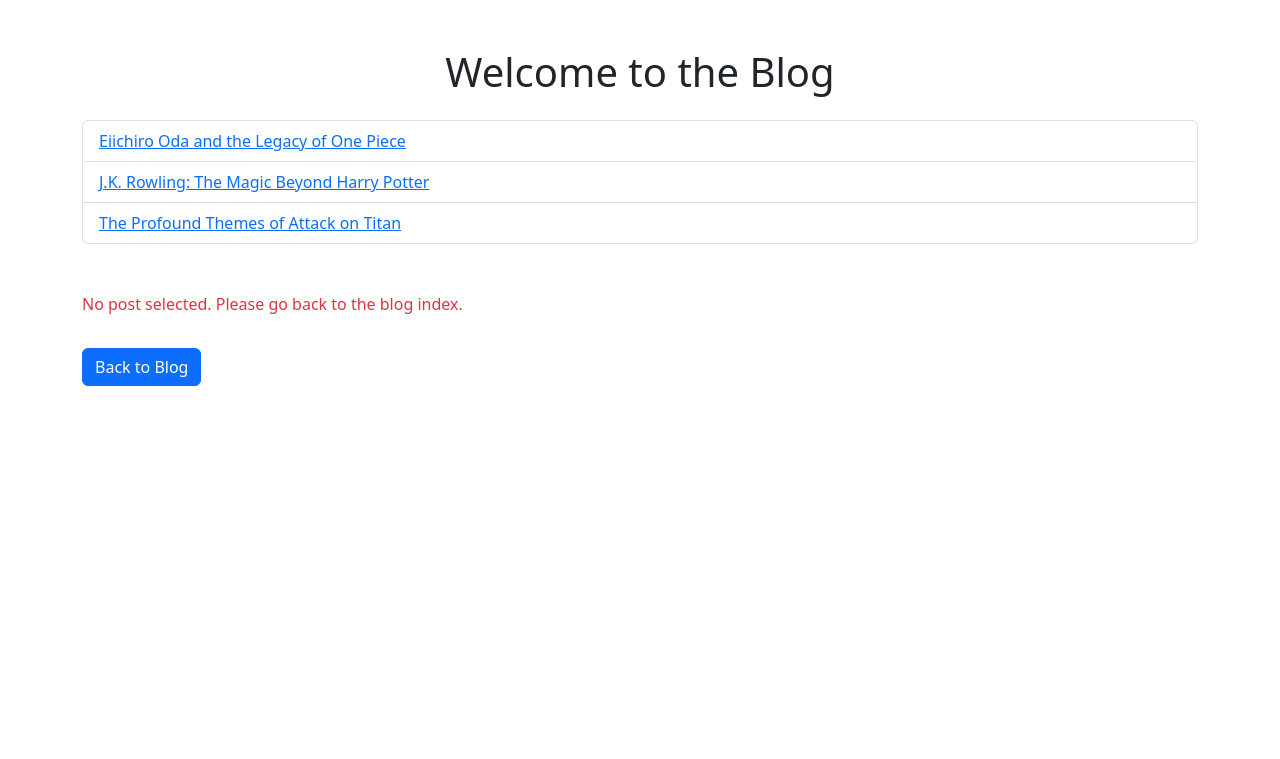
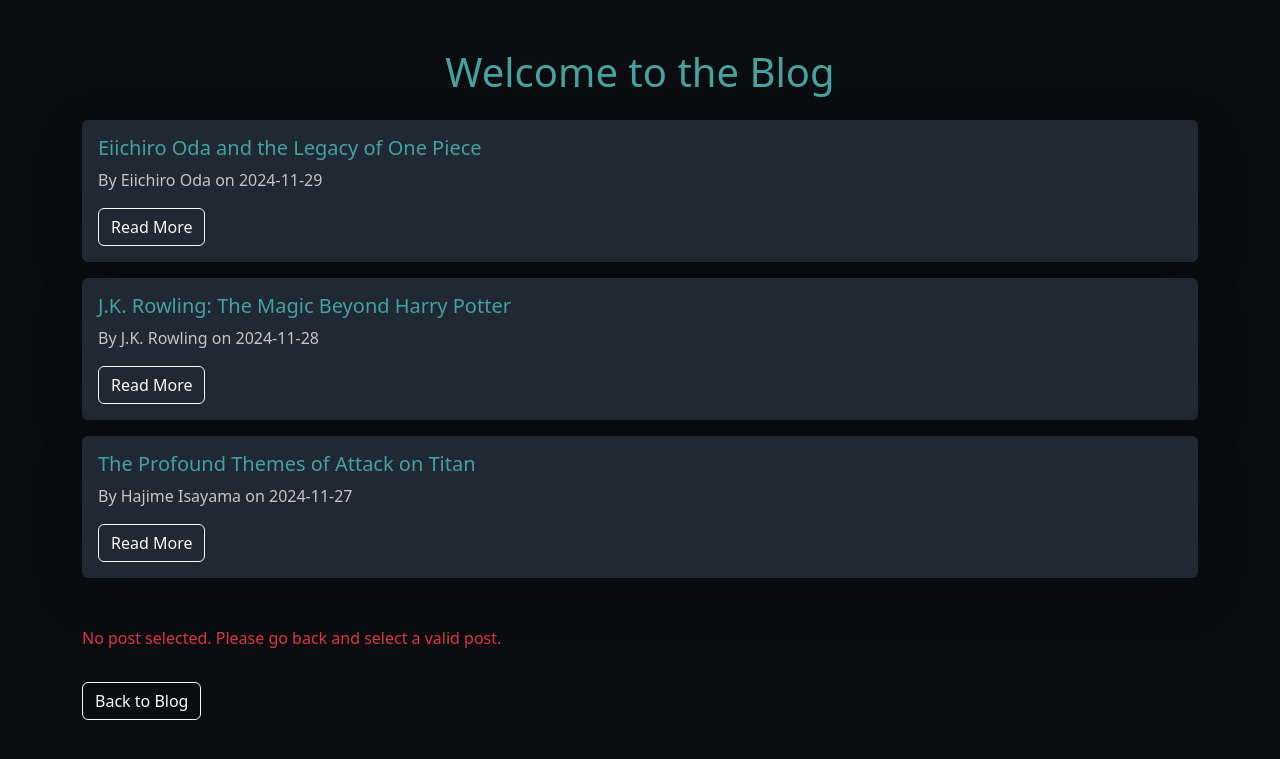
Before and after one commit to dSushant717/ASE230-Assignment4, a PHP site: page /detail.php in a window 1280 px wide. Shown: the top 759 px of the page. Run offline with PHP 8.4, Linux system fonts and the light colour scheme.

Commit message:
final css touches

```diff
--- a/detail.php
+++ b/detail.php
@@ -1,21 +1,24 @@
 <?php
-// Include the blog posts array from the index page
 include 'index.php';
 
-// Function to display the details of a blog post
+// Function to display blog details
 function displayBlogPost($posts, $id) {
     if (isset($posts[$id])) {
         $post = $posts[$id];
-        echo "<h1 class='mb-3'>{$post['title']}</h1>";
-        echo "<p><strong>Author:</strong> {$post['author']}</p>";
-        echo "<p><strong>Date:</strong> {$post['date']}</p>";
-        echo "<div class='mt-4'>{$post['content']}</div>";
+        echo "
+        <div class='card shadow-lg'>
+            <div class='card-body'>
+                <h1 class='text-info'>{$post['title']}</h1>
+                <p class='text-light'>By {$post['author']} on {$post['date']}</p>
+                <p class='mt-4'>{$post['content']}</p>
+            </div>
+        </div>
+        ";
     } else {
         echo "<p class='text-danger'>Post not found. Please go back and select a valid post.</p>";
     }
 }
 
-// Get the post ID from the URL
 $postId = isset($_GET['post_id']) ? (int)$_GET['post_id'] : null;
 ?>
 
@@ -27,6 +30,22 @@ $postId = isset($_GET['post_id']) ? (int)$_GET['post_id'] : null;
     <title>Blog Post</title>
     <!-- Bootstrap CSS -->
     <link href="https://cdn.jsdelivr.net/npm/bootstrap@5.3.0-alpha1/dist/css/bootstrap.min.css" rel="stylesheet">
+    <style>
+        body {
+            background-color: #0b0c10;
+            color: #c5c6c7;
+        }
+        .card {
+            background-color: #1f2833;
+            border: none;
+        }
+        .text-info {
+            color: #45a29e !important;
+        }
+        .text-light {
+            color: #c5c6c7 !important;
+        }
+    </style>
 </head>
 <body>
     <div class="container my-5">
@@ -34,10 +53,10 @@ $postId = isset($_GET['post_id']) ? (int)$_GET['post_id'] : null;
         if ($postId !== null) {
             displayBlogPost($blogPosts, $postId);
         } else {
-            echo "<p class='text-danger'>No post selected. Please go back to the blog index.</p>";
+            echo "<p class='text-danger'>No post selected. Please go back and select a valid post.</p>";
         }
         ?>
-        <a href="index.php" class="btn btn-primary mt-3">Back to Blog</a>
+        <a href="index.php" class="btn btn-outline-light mt-3">Back to Blog</a>
     </div>
 </body>
 </html>
--- a/index.php
+++ b/index.php
@@ -21,34 +21,59 @@ $blogPosts = [
     ]
 ];
 
-
-// Function to display blog post titles
-function displayBlogTitles($posts)
-{
+// Function to display blog post titles as cards
+function displayBlogTitles($posts) {
     foreach ($posts as $id => $post) {
-        echo "<li class='list-group-item'><a href='detail.php?post_id=$id'>{$post['title']}</a></li>";
+        echo "
+        <div class='card mb-3 shadow-lg'>
+            <div class='card-body'>
+                <h5 class='card-title text-info'>{$post['title']}</h5>
+                <p class='card-text text-light'>By {$post['author']} on {$post['date']}</p>
+                <a href='detail.php?post_id=$id' class='btn btn-outline-light'>Read More</a>
+            </div>
+        </div>
+        ";
     }
 }
 ?>
 
 <!DOCTYPE html>
 <html lang="en">
-
 <head>
     <meta charset="UTF-8">
     <meta name="viewport" content="width=device-width, initial-scale=1.0">
     <title>Blog Index</title>
     <!-- Bootstrap CSS -->
     <link href="https://cdn.jsdelivr.net/npm/bootstrap@5.3.0-alpha1/dist/css/bootstrap.min.css" rel="stylesheet">
+    <style>
+        body {
+            background-color: #0b0c10;
+            color: #c5c6c7;
+        }
+        .card {
+            background-color: #1f2833;
+            border: none;
+        }
+        .btn-outline-light {
+            color: #66fcf1;
+            border-color: #66fcf1;
+        }
+        .btn-outline-light:hover {
+            background-color: #66fcf1;
+            color: #0b0c10;
+        }
+        .text-info {
+            color: #45a29e !important;
+        }
+        .text-light {
+            color: #c5c6c7 !important;
+        }
+    </style>
 </head>
-
 <body>
     <div class="container my-5">
-        <h1 class="text-center mb-4">Welcome to the Blog</h1>
-        <ul class="list-group">
-            <?php displayBlogTitles($blogPosts); ?>
-        </ul>
+        <h1 class="text-center mb-4 text-info">Welcome to the Blog</h1>
+        <?php displayBlogTitles($blogPosts); ?>
     </div>
 </body>
-
 </html>
```
